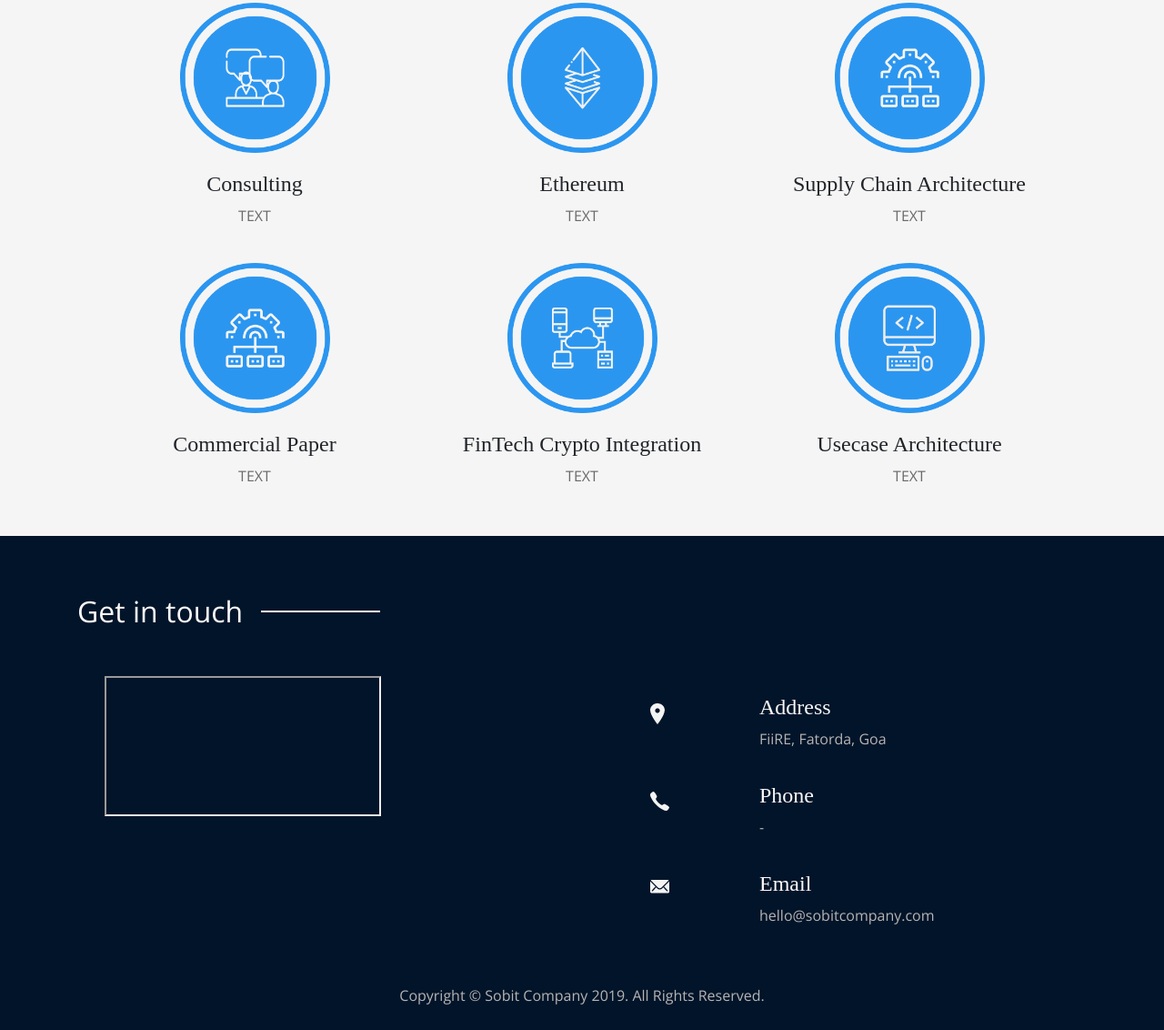
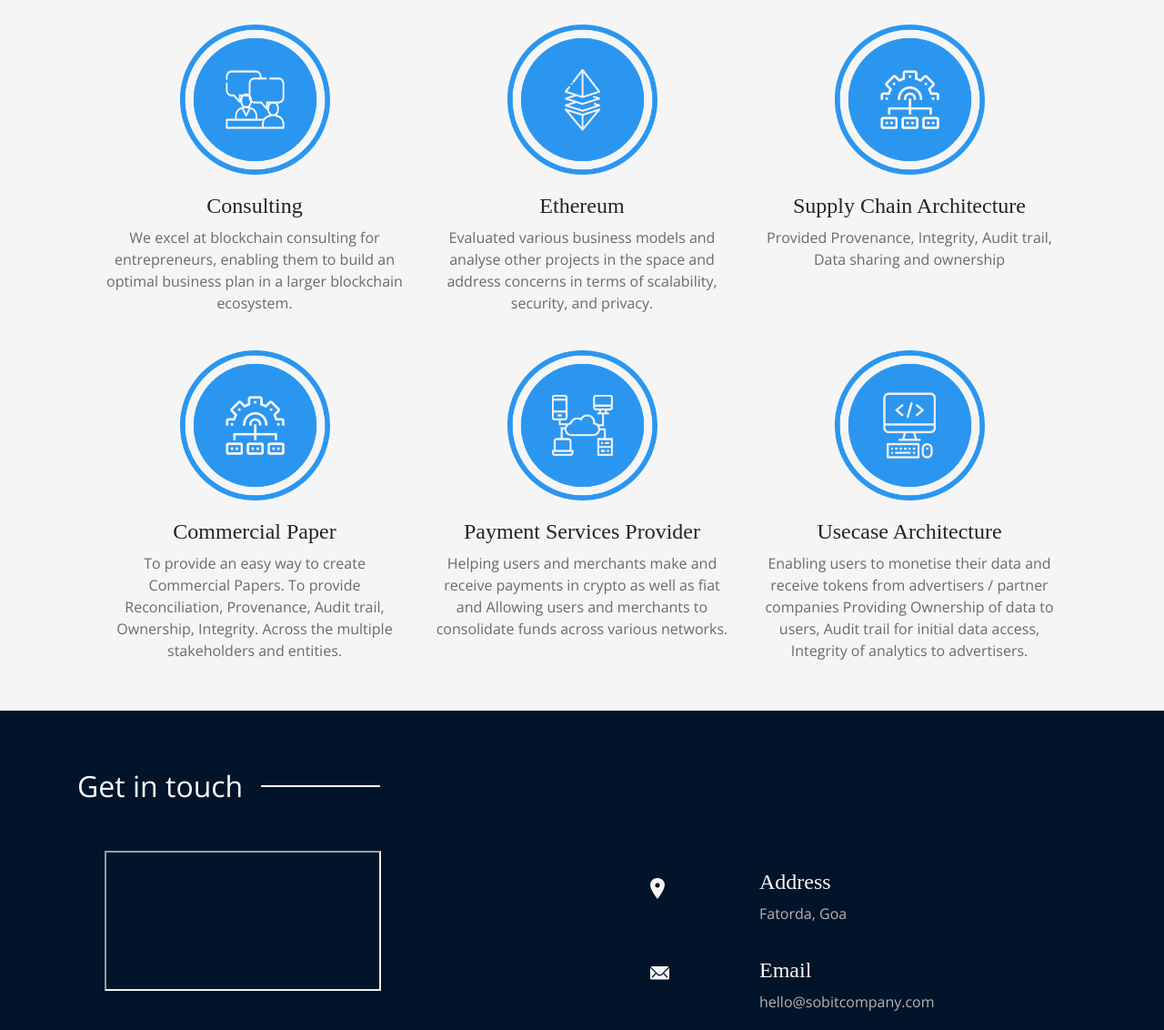
Before and after one commit to SobitCompany/sobitcompany.github.io, a plain HTML site: page index.html in a window 1280 px wide. Shown: the part 1509-2641 px from the top of the page at 91% size. Drawn offline with nearby package versions, Linux system fonts and the light colour scheme; grey boxes are pictures that could not be loaded.

Commit message:
add content

```diff
--- a/index.html
+++ b/index.html
@@ -81,7 +81,7 @@
                      </div>
                      <div class="col-md-8">
                         <h4>Consulting</h4>
-                        <p>ed ut perspiciatis unde omnis iste natus error sit voluptatem accusantium doloremque laudantium, totam.</p>
+                        <p>We excel at blockchain consulting for entrepreneurs, enabling them to build an optimal business plan in a larger blockchain ecosystem.</p>
                      </div>
                   </div>
                   <div class="row pad">
@@ -115,17 +115,18 @@
                   <div class="col-md-4">
                      <img src="../images/1.png">
                      <h4>Consulting</h4>
-                     <p>TEXT</p>
+                     <p>We excel at blockchain consulting for entrepreneurs, enabling them to build an optimal business plan in a larger blockchain ecosystem.</p>
                   </div>
                   <div class="col-md-4">
                      <img src="../images/2.png">
                      <h4>Ethereum</h4>
-                     <p>TEXT</p>
+                     <p> Evaluated various business models and analyse other projects in the space and
+address concerns in terms of scalability, security, and privacy.</p>
                   </div>
                   <div class="col-md-4">
                      <img src="../images/3.png">
                      <h4>Supply Chain Architecture</h4>
-                     <p>TEXT</p>
+                     <p>Provided Provenance, Integrity, Audit trail, Data sharing and ownership </p>
                   </div>
                </div>
                <br>
@@ -133,17 +134,20 @@
                   <div class="col-md-4">
                      <img src="../images/4.png">
                      <h4>Commercial Paper</h4>
-                     <p>TEXT</p>
+                     <p>To provide an easy way to create Commercial Papers.
+To provide Reconciliation, Provenance, Audit trail, Ownership, Integrity.
+Across the multiple stakeholders and entities. </p>
                   </div>
                   <div class="col-md-4">
                      <img src="../images/5.png">
-                     <h4>FinTech Crypto Integration</h4>
-                     <p>TEXT</p>
+                     <h4>Payment Services Provider</h4>
+                     <p>Helping users and merchants make and receive payments in crypto as well as fiat and Allowing users and merchants to consolidate funds across various networks.</p>
                   </div>
                   <div class="col-md-4">
                      <img src="../images/6.png">
                      <h4>Usecase Architecture</h4>
-                     <p>TEXT</p>
+                     <p>Enabling users to monetise their data and receive tokens from advertisers / partner companies
+Providing Ownership of data to users, Audit trail for initial data access, Integrity of analytics to advertisers.</p>
                   </div>
                </div>
             </div>
@@ -165,10 +169,10 @@
                         </div>
                         <div class="col-md-8">
                            <h4>Address</h4>
-                           <p>FiiRE, Fatorda, Goa</p>
+                           <p>Fatorda, Goa</p>
                         </div>
                      </div>
-                     <div class="row pad">
+                     <!--<div class="row pad">
                         <div class="col-md-4">
                            <img src="../images/phone.png">
                         </div>
@@ -176,7 +180,7 @@
                            <h4>Phone</h4>
                            <p>-</p>
                         </div>
-                     </div>
+                     </div>-->
                      <div class="row pad">
                         <div class="col-md-4">
                            <img src="../images/mail.png">
```
